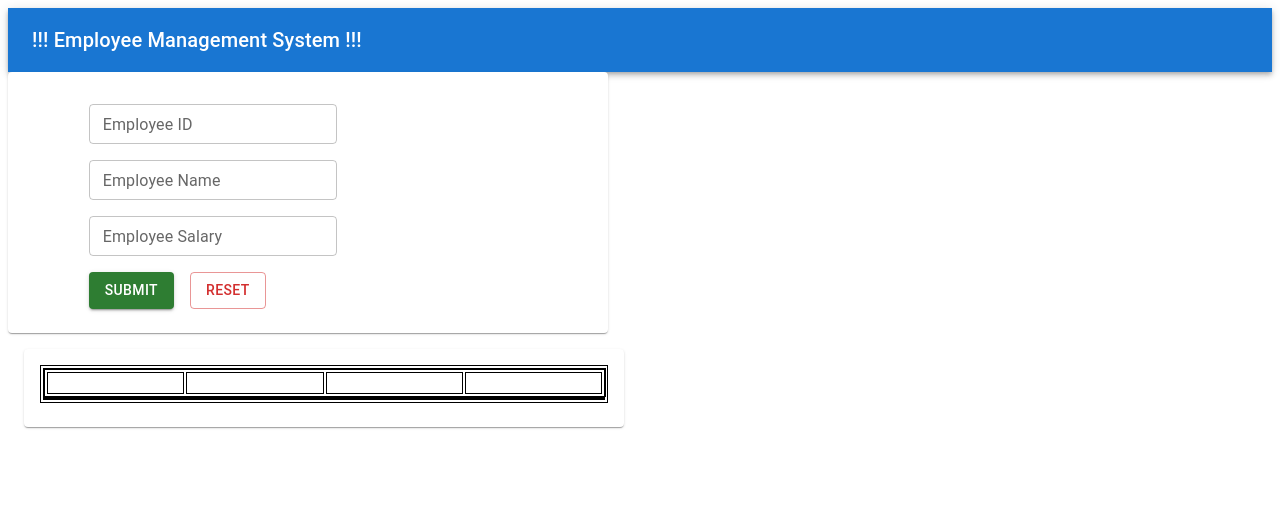
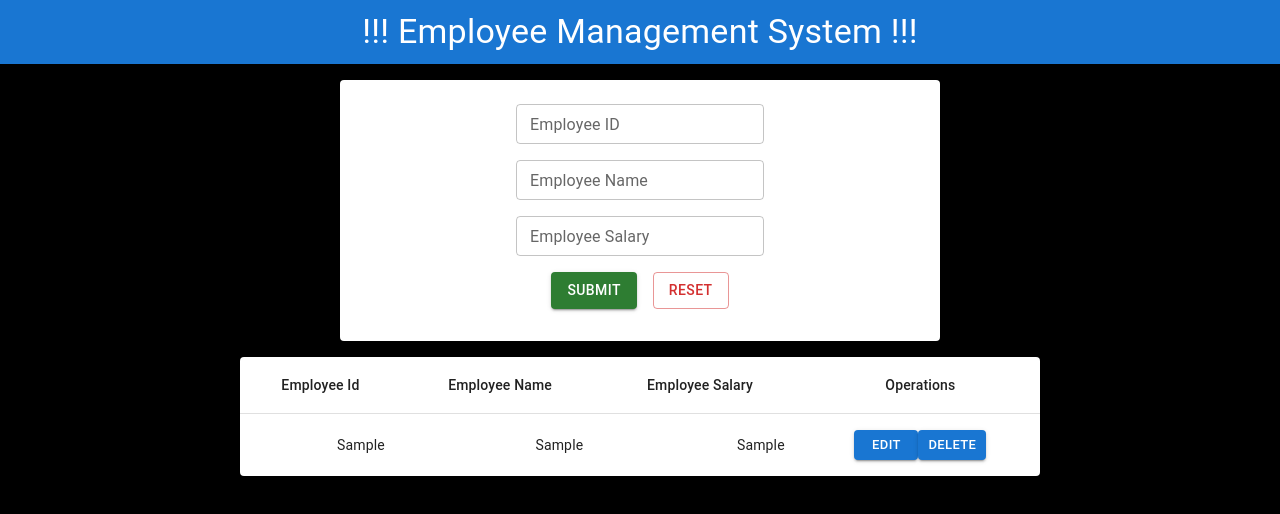
Before and after one commit to DnyaneshwarKolhe/demo-app, a React (Create React App) app: page / in a window 1280 px wide. Both pictures are taken after typing "Sample", "Sample", "Sample" into the empty fields and a click on the button "SUBMIT". Shown: the top 514 px of the page. Built offline with nearby package versions, Linux system fonts and the light colour scheme.

Commit message:
pushing changes

```diff
--- a/package.json
+++ b/package.json
@@ -5,7 +5,12 @@
   "dependencies": {
     "@emotion/react": "^11.8.1",
     "@emotion/styled": "^11.8.1",
+    "@fontsource/roboto": "^4.5.3",
+    "@mui/icons-material": "^5.4.2",
     "@mui/material": "^5.4.2",
+    "@mui/x-data-grid": "^5.5.1",
+    "@mui/x-data-grid-generator": "^5.5.1",
+    "@mui/x-data-grid-pro": "^5.5.1",
     "@testing-library/jest-dom": "^5.16.2",
     "@testing-library/react": "^12.1.2",
     "@testing-library/user-event": "^13.5.0",
--- a/src/CSS/displayComponent.css
+++ b/src/CSS/displayComponent.css
@@ -52,6 +52,7 @@ table {
   width: 100%;
   height: 100%;
   border: 1px solid black;
+  display: block;
 }
 th {
   color: white;
--- a/src/CSS/index.css
+++ b/src/CSS/index.css
@@ -1,15 +1,14 @@
 body {
-  height: 100vh;
   margin: 0;
   width: 100%;
   display: block;
-  background-color: rgb(117, 255, 255);
+  background-color: black;
 }
 #root {
   align-items: center;
-  display: grid;
   height: 100%;
   width: 100%;
+  display: grid;
 }
 
 code {
--- a/src/components/App.js
+++ b/src/components/App.js
@@ -1,3 +1,4 @@
+import { TableContainer } from "@mui/material";
 import { useState } from "react";
 // import "../CSS/App.css";
 import DisplayComponent from "./displayComponent";
@@ -8,55 +9,65 @@ import AppBar from '@mui/material/AppBar';
 import Box from '@mui/material/Box';
 import Toolbar from '@mui/material/Toolbar';
 import Typography from '@mui/material/Typography';
-import { Card, CardContent } from "@mui/material";
+import { Card, CardContent, Paper } from "@mui/material";
 
 function App() {
   const [employees, manageEmployee] = useState({});
   const [editEmployeeId, setEditEmpId] = useState(null);
-  function onSubmit(employee, modeOfOperation) {
-    if (!modeOfOperation) {
+  const [employee, setEmployee] = useState({ id: '', name: '', salary: '' });
+  const [errorMsg, setErrorMsg] = useState({ id: '', name: '', salary: '' });
+
+  function onSubmit(employee) {
+    if (!editEmployeeId) {
       let newEmployee = Object.assign({}, employees, {
-        [employee.employee_id]: employee,
+        [employee.id]: employee,
       });
       manageEmployee(newEmployee);
     } else {
-      if (modeOfOperation == employee.employee_id) {
-        let newEmployee = Object.assign({}, employees, {
-          [employee.employee_id]: employee,
-        });
+      if (editEmployeeId == employee.id) {
+        let newEmployee = {
+          ...employees,
+          [employee.id]: employee
+        };
         manageEmployee(newEmployee);
       } else {
         let editDelEmployee = { ...employees };
-        delete editDelEmployee[modeOfOperation];
+        delete editDelEmployee[editEmployeeId];
         manageEmployee(editDelEmployee);
         editDelEmployee = Object.assign({}, editDelEmployee, {
-          [employee.employee_id]: employee,
+          [employee.id]: employee,
         });
         manageEmployee(editDelEmployee);
       }
     }
   }
   function deleteEmployee(empId) {
-    console.log(empId);
     let deleteEmployeeByID = { ...employees };
     delete deleteEmployeeByID[empId];
     manageEmployee(deleteEmployeeByID);
   }
   function editEmployee(empId) {
     setEditEmpId(empId);
+    console.log('=>', empId);
+    if (empId)
+      setEmployee({
+        id: employees[empId].id,
+        name: employees[empId].name,
+        salary: employees[empId].salary
+      });
   }
   return (
     <>
-      <Box sx={{ flexGrow: 1 }}>
+      <Box sx={{ flexGrow: 1, mb: 2 }}>
         <AppBar position="static">
           <Toolbar>
-            <Typography variant="h6" component="div" sx={{ flexGrow: 1 }}>
+            <Typography variant="h4" component="div" sx={{ flexGrow: 1, display: 'flex', justifyContent: 'center' }} >
               !!! Employee Management System !!!
             </Typography>
           </Toolbar>
         </AppBar>
       </Box>
-      <Card sx={{ minWidth: 275, maxWidth: 600 }}>
+      <Card sx={{ minWidth: 275, maxWidth: 600, mb: 2, justifySelf: 'center' }} padding={0} >
         <CardContent>
           <FormComponent
             employees={employees}
@@ -64,18 +75,21 @@ function App() {
             setEditEmpId={editEmployee}
             editEmployeeId={editEmployeeId}
             deleteEmpOnEdit={deleteEmployee}
+            employee={employee}
+            setEmployee={setEmployee}
+            errorMsg={errorMsg}
+            setErrorMsg={setErrorMsg}
           />
         </CardContent>
       </Card>
-      <Card sx={{ minWidth: 275, maxWidth: 600, m: 2 }} justifyContent="center">
-        <CardContent>
-          <DisplayComponent
-            employees={employees}
-            onDelete={deleteEmployee}
-            onEdit={editEmployee}
-          />
-        </CardContent>
-      </Card>
+      <TableContainer sx={{ minWidth: 275, maxWidth: 800, justifySelf: 'center', justifyItems: 'center' }} component={Paper}>
+        <DisplayComponent
+          employees={employees}
+          onDelete={deleteEmployee}
+          onEdit={editEmployee}
+          addEmployee={manageEmployee}
+        />
+      </TableContainer>
     </>
   );
 }
--- a/src/components/displayComponent.js
+++ b/src/components/displayComponent.js
@@ -1,49 +1,125 @@
-import React from "react";
-import "../CSS/displayComponent.css";
+import { Button, IconButton, Table, TableBody, TableCell, TableHead, TableRow, TextField, Typography } from "@mui/material";
+import React, { useEffect, useState } from "react";
+import DeleteIcon from '@mui/icons-material/Delete';
+import EditIcon from '@mui/icons-material/Edit';
 
 function DisplayComponent(props) {
+  const [cellEditMode, setEditCellParams] = useState({
+    editMode: false,
+    editEmployeeId: null,
+    editEmployeePropName: null,
+    editValue: null
+  });
   function onDelete(e) {
     props.onDelete(e.target.id);
   }
   function onEdit(e) {
     props.onEdit(e.target.id);
   }
-    function getEmployeeRow(employee) {
-        employee = props.employees[employee];
-        return (
-            <tr key={employee.employee_id} className="employeeTR">
-                <td>{employee.employee_id}</td>
-                <td>{employee.employee_name}</td>
-                <td>{employee.employee_salary}</td>
-                <td className="tdButtons">
-                    <button id={employee.employee_id} className="tableButton" onClick={onEdit} >
+  function editCell(e) {
+    setEditCellParams({
+      editMode: true,
+      editEmployeeId: e.target.id,
+      editEmployeePropName: e.target.getAttribute('name'),
+      editValue: e.target.textContent
+    })
+  }
+  function updateValue(e) {
+    setEditCellParams({ ...cellEditMode, editMode: false })
+    props.addEmployee({
+      ...props.employees,
+      [cellEditMode.editEmployeeId]: {
+        ...props.employees[cellEditMode.editEmployeeId],
+        [cellEditMode.editEmployeePropName]: cellEditMode.editValue
+      }
+    });
+  }
+  function changeCellValue(e) {
+    console.log(cellEditMode)
+    setEditCellParams({ ...cellEditMode, editValue: e.target.value })
+  }
+  useEffect(() => {
+    console.log("UseEffect", cellEditMode);
+  }, [cellEditMode])
+  return Object.keys(props.employees).length ? (
+    <Table sx={{ minWidth: 650 }} aria-label="simple table">
+      <TableHead>
+        <TableRow>
+          <TableCell align="center">Employee Id</TableCell>
+          <TableCell align="center">Employee Name</TableCell>
+          <TableCell align="center">Employee Salary</TableCell>
+          <TableCell align="center">Operations</TableCell>
+        </TableRow>
+      </TableHead>
+      <TableBody>
+        {
+          Object.keys(props.employees).map((id) =>
+            <TableRow
+              key={props.employees[id].id}
+              sx={{ '&:last-child td, &:last-child th': { border: 0 } }}
+            >
+              <TableCell
+                id={props.employees[id].id}
+                name='id'
+                align="right"
+                onClick={editCell}
+                children={
+                  (cellEditMode.editMode && (cellEditMode.editEmployeePropName === 'id')) ?
+                    <TextField
+                      value={cellEditMode.editValue}
+                      onChange={changeCellValue}
+                      onBlur={updateValue}
+                    /> :
+                    props.employees[id].id
+                }
+              />
+              <TableCell
+                id={props.employees[id].id}
+                name='name'
+                align="right"
+                onClick={editCell}
+                children={
+                  (cellEditMode.editMode && (cellEditMode.editEmployeePropName === 'name')) ?
+                    <TextField
+                      value={cellEditMode.editValue}
+                      onChange={changeCellValue}
+                      onBlur={updateValue}
+                    /> :
+                    props.employees[id].name
+                }
+              />
+              <TableCell
+                id={props.employees[id].id}
+                name='salary'
+                align="right"
+                onClick={editCell}
+                children={
+                  (cellEditMode.editMode && (cellEditMode.editEmployeePropName === 'salary')) ?
+                    <TextField
+                      value={cellEditMode.editValue}
+                      onChange={changeCellValue}
+                      onBlur={updateValue}
+                    /> :
+                    props.employees[id].salary
+                }
+              />
+              <TableCell align="center">
+                <Button id={props.employees[id].id} variant="contained" color="secondary" size='small' onClick={onEdit} color="primary" aria-label="add to shopping cart">
                   EDIT
-                    </button>
-                    <button id={employee.employee_id} className="tableButton" onClick={onDelete} >
+                </Button>
+                <Button id={props.employees[id].id} variant="contained" color="error" size='small' onClick={onDelete} color="primary" aria-label="add to shopping cart">
                   DELETE
-                    </button>
-                </td>
-            </tr>
-        );
+                </Button>
+              </TableCell>
+            </TableRow>
+          )
         }
-    return Object.keys(props.employees).length ? (
-        <table>
-            <thead>
-                <tr className="tableHeadRow">
-                    <th>Employee Id</th>
-                    <th>Employee Name</th>
-                    <th>Employee Salary</th>
-                    <th></th>
-                </tr>
-            </thead>
-            <tbody>
-                {Object.keys(props.employees).map((employee_id) =>
-                    getEmployeeRow(employee_id)
-                )}
-            </tbody>
-        </table>
+      </TableBody>
+    </Table >
   ) : (
-        <h1>No data to Display</h1>
+    <Typography variant='h4' component="div" sx={{ flexGrow: 1, display: 'flex', justifyContent: 'center' }} >
+      No Data to Display
+    </Typography>
   );
 }
 
--- a/src/components/formComponent.js
+++ b/src/components/formComponent.js
@@ -1,131 +1,122 @@
 import { Box, Button, Grid, Stack, TextField } from "@mui/material";
 import React, { useEffect, useState } from "react";
-// import "../CSS/formComponent.css";
 function FormComponent(props) {
-  const [empId, setEmployeeId] = useState("");
-  const [empName, setEmployeeName] = useState("");
-  const [empSal, setEmployeeSal] = useState("");
-  const [empIdErrMsg, setEmployeeIdErrMsg] = useState("");
-  const [empNameErrMsg, setEmployeeNameErrMsg] = useState("");
-  const [empSalErrMsg, setEmployeeSalErrMsg] = useState("");
   function addEmployee(e) {
     let isEmployeeExist = true;
-    //checking if employee already exists
-    if (Object.keys(props.employees).find((element) => element == empId)) {
-      if ((!props.editEmployeeId) || (props.editEmployeeId != empId)) {
-        setEmployeeId("");
+    if (Object.keys(props.employees).find((element) => element == props.employee.id)) {
+      if ((!props.editEmployeeId) || (props.editEmployeeId != props.employee.id)) {
         isEmployeeExist = false;
-        setEmployeeIdErrMsg(`Employee with id ${empId} already exist`);
+        props.setErrorMsg({ ...props.errorMsg, id: `Employee with id ${props.employee.id} already exist` });
       }
     }
     //Validating that all fields should contains values
-    if (!(empId && empName && empSal && isEmployeeExist)) {
-      if (!empId) setEmployeeIdErrMsg("*Required");
-      if (!empName) setEmployeeNameErrMsg("*Required");
-      if (!empSal) setEmployeeSalErrMsg("*Required");
-    } else {
+    if (!(props.employee.id && props.employee.name && props.employee.salary)) {
+      let newErrorMsg = { id: '', name: '', salary: '' };
+      if (!props.employee.id) newErrorMsg.id = "*Required";
+      if (!props.employee.name) newErrorMsg.name = "*Required";
+      if (!props.employee.salary) newErrorMsg.salary = "*Required";
+      props.setErrorMsg(newErrorMsg);
+    } else if (isEmployeeExist) {
       props.onSubmit(
-        { employee_id: empId, employee_name: empName, employee_salary: empSal },
-        props.editEmployeeId
+        {
+          id: props.employee.id,
+          name: props.employee.name,
+          salary: props.employee.salary
+        }
       );
-      if (props.editEmployeeId) {
-        props.setEditEmpId(null);
-      }
-      setEmployeeId("");
-      setEmployeeName("");
-      setEmployeeSal("");
+      props.setEditEmpId(null);
+      props.setEmployee({ id: '', name: '', salary: '' });
     }
   }
   useEffect(() => {
     if (props.editEmployeeId) {
-      setEmployeeId(props.employees[props.editEmployeeId].employee_id);
-      setEmployeeName(props.employees[props.editEmployeeId].employee_name);
-      setEmployeeSal(props.employees[props.editEmployeeId].employee_salary);
+      props.setEmployee({
+        id: props.employees[props.editEmployeeId].id,
+        name: props.employees[props.editEmployeeId].name,
+        salary: props.employees[props.editEmployeeId].salary
+      });
     }
   }, [props.editEmployeeId]);
   useEffect(() => {
-    if (!(empId || empName || empSal)) {
-      setEmployeeIdErrMsg(null);
-      setEmployeeNameErrMsg(null);
-      setEmployeeSalErrMsg(null);
+    if (!(props.employee.id || props.employee.name || props.employee.salary)) {
+      props.setErrorMsg({ id: '', name: '', salary: '' });
       props.setEditEmpId(null);
     }
-  }, [empId, empName, empSal]);
+  }, [props.employee.id, props.employee.name, props.employee.salary]);
   //setting state values on input box change
   function setAttrOnChange(e) {
     switch (e.target.id) {
-      case "employee_id":
+      case "id":
         if (e.target.value.trim()) {
-          setEmployeeId(e.target.value);
-          setEmployeeIdErrMsg(null);
+          props.setEmployee({ ...props.employee, id: e.target.value });
+          props.setErrorMsg({ ...props.errorMsg, id: '' });
         } else {
-          setEmployeeId(e.target.value.trim());
-          setEmployeeIdErrMsg("*Required");
+          props.setEmployee({ ...props.employee, id: e.target.value.trim() });
+          props.setErrorMsg({ ...props.errorMsg, id: '*Required' });
         }
         break;
-      case "employee_name":
+      case "name":
         if (e.target.value.trim()) {
-          setEmployeeName(e.target.value)
-          setEmployeeNameErrMsg(null);
+          props.setEmployee({ ...props.employee, name: e.target.value });
+          props.setErrorMsg({ ...props.errorMsg, name: '' });
         } else {
-          setEmployeeName(e.target.value.trim())
-          setEmployeeNameErrMsg("*Required");
-        };
+          props.setEmployee({ ...props.employee, name: e.target.value.trim() });
+          props.setErrorMsg({ ...props.errorMsg, name: '*Required' });
+        }
         break;
-      case "employee_salary":
+      case "salary":
         if (e.target.value.trim()) {
-          setEmployeeSal(e.target.value)
-          setEmployeeSalErrMsg(null);
+          props.setEmployee({ ...props.employee, salary: e.target.value });
+          props.setErrorMsg({ ...props.errorMsg, salary: '' });
         } else {
-          setEmployeeSal(e.target.value.trim())
-          setEmployeeSalErrMsg("*Required");
+          props.setEmployee({ ...props.employee, salary: e.target.value.trim() });
+          props.setErrorMsg({ ...props.errorMsg, salary: '*Required' });
         };
         break;
     }
   }
   //clearing form on reset
   function resetForm() {
-    setEmployeeId("");
-    setEmployeeName("");
-    setEmployeeSal("");
-    setEmployeeIdErrMsg(null);
-    setEmployeeNameErrMsg(null);
-    setEmployeeSalErrMsg(null);
+    props.setEmployee({ id: '', name: '', salary: '' });
+    props.setErrorMsg({ id: '', name: '', salary: '' });
     props.setEditEmpId(null);
   }
   return (
-    <Grid container spacing={2} alignItems='center' justifyContent='center' margin={0}>
-      <Grid item xs={10}>
+    <Grid container margin={0}>
+      <Grid item xs={12} margin={1} display='flex' justifyContent='center'>
         <TextField
-          id="employee_id"
+          error={props.errorMsg.id ? true : null}
+          id="id"
           label="Employee ID"
-          value={empId}
-          helperText={empIdErrMsg}
+          value={props.employee.id}
+          helperText={props.errorMsg.id}
           size='small'
           onChange={setAttrOnChange}
         />
       </Grid>
-      <Grid item xs={10}>
+      <Grid item xs={12} margin={1} display='flex' justifyContent='center'>
         <TextField
-          id="employee_name"
+          error={props.errorMsg.name ? true : null}
+          id="name"
           label="Employee Name"
-          value={empName}
-          helperText={empNameErrMsg}
+          value={props.employee.name}
+          helperText={props.errorMsg.name}
           size='small'
           onChange={setAttrOnChange}
         />
       </Grid>
-      <Grid item xs={10}>
+      <Grid item xs={12} margin={1} display='flex' justifyContent='center'>
         <TextField
-          id="employee_salary"
+          error={props.errorMsg.salary ? true : null}
+          id="salary"
           label="Employee Salary"
-          value={empSal}
-          helperText={empSalErrMsg}
+          value={props.employee.salary}
+          helperText={props.errorMsg.salary}
           size='small'
           onChange={setAttrOnChange}
         />
       </Grid>
-      <Grid item xs={10}>
+      <Grid item xs={12} margin={1} display='flex' justifyContent='center'>
         <Stack direction="row" spacing={2}>
           <Button variant="contained" color="success" onClick={addEmployee}>
             Submit
--- a/src/index.js
+++ b/src/index.js
@@ -1,8 +1,9 @@
 import React from 'react';
 import ReactDOM from 'react-dom';
-// import './CSS/index.css';
+import './CSS/index.css';
 import App from './components/App';
 import reportWebVitals from './reportWebVitals';
+import BasicEditingGrid from './App.test';
 
 ReactDOM.render(
   <React.StrictMode>
```
Also changed, not shown: src/BtnComp.js (added, +21 -0 lines), src/MyComponent.js (added, +19 -0 lines), 2 other files (tests, documents, lock files or other folders). Lines whose indentation alone changed are shown as unchanged.
